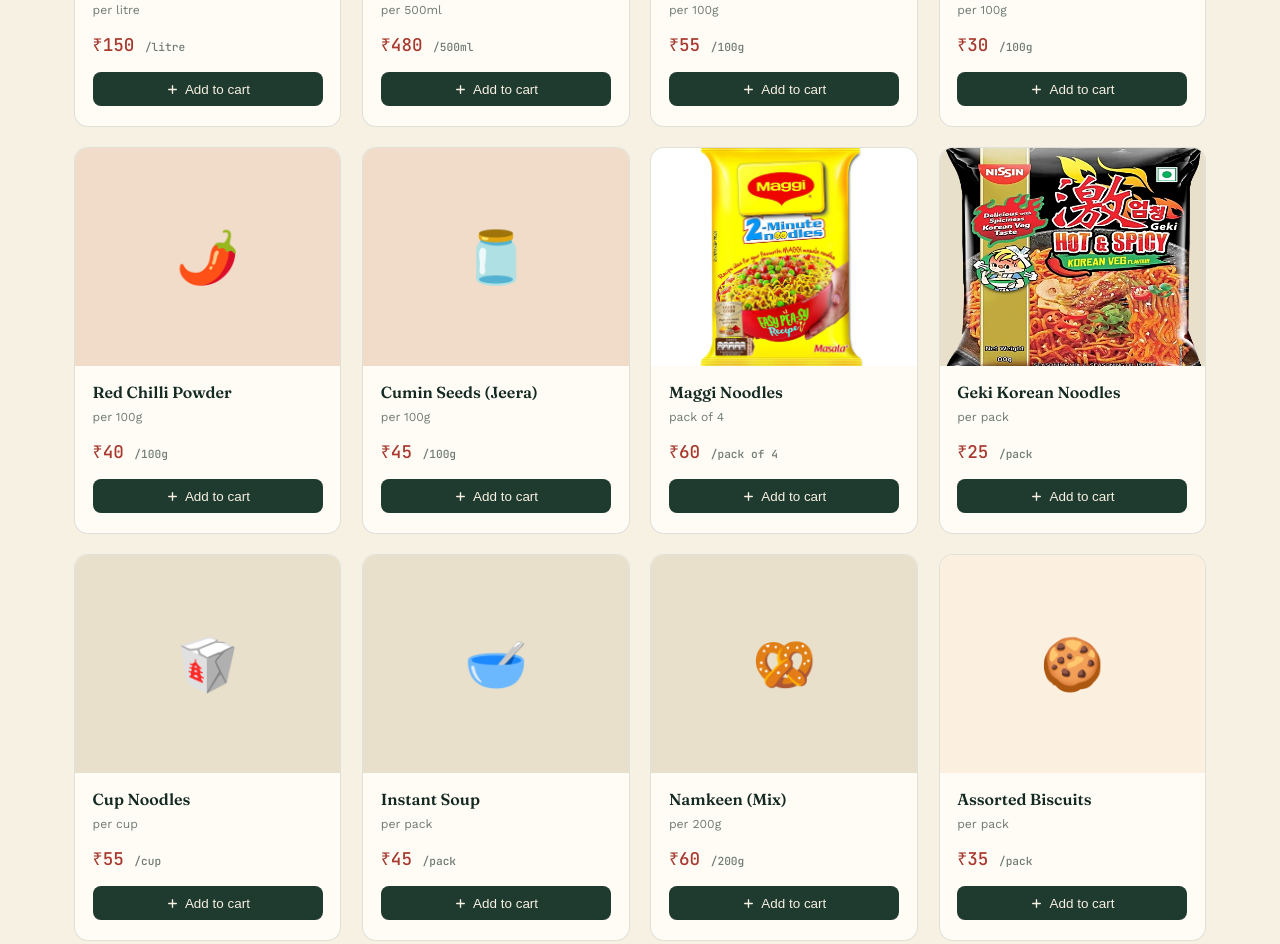
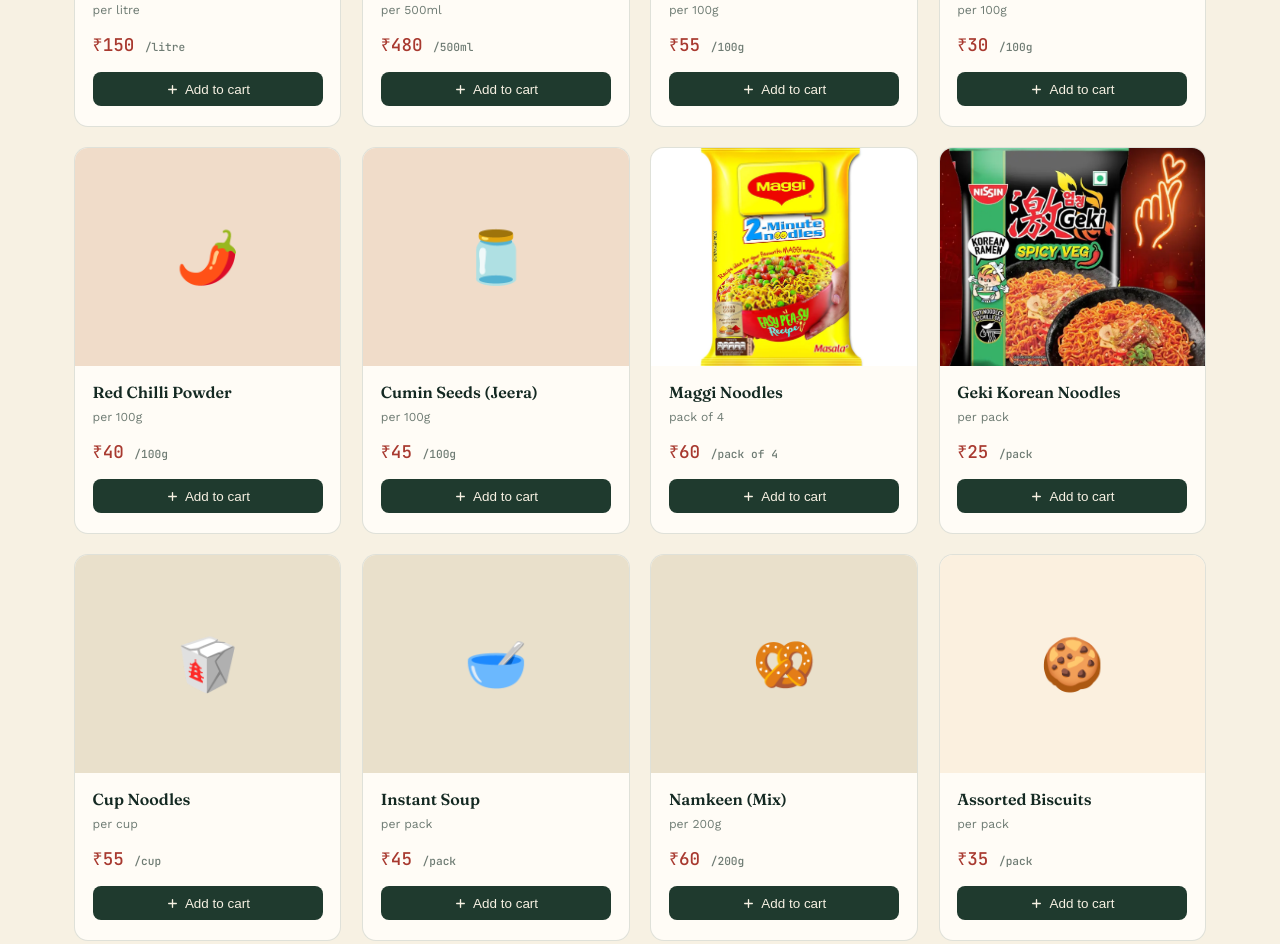
Before and after one commit to arbtx/HJS, a plain HTML site: page index.html in a window 1280 px wide. Shown: the part 3311-4255 px from the top of the page. Drawn offline with nearby package versions, Linux system fonts and the light colour scheme.

Commit message:
Update index.html

```diff
--- a/index.html
+++ b/index.html
@@ -502,14 +502,14 @@
     { id:24, name:"Red Chilli Powder",     unit:"per 100g",  price:40,  cat:"spices",    icon:"🌶️" },
     { id:25, name:"Cumin Seeds (Jeera)",   unit:"per 100g",  price:45,  cat:"spices",    icon:"🫙" },
     { id:26, name:"Maggi Noodles",         unit:"pack of 4", price:60,  cat:"snacks",    icon:"🍜", img: "Images/magginoodle.webp" },
-    { id:27, name:"Geki Korean Noodles",       unit:"per pack",  price:25,  cat:"snacks",    icon:"🍜", img: "Images/Geki Korean Noodles.webp" },
+    { id:27, name:"Geki Korean Noodles",       unit:"per pack",  price:25,  cat:"snacks",    icon:"🍜", img: "Images/Geki Korean Noodles.png" },
     { id:28, name:"Cup Noodles",           unit:"per cup",   price:55,  cat:"snacks",    icon:"🥡" },
     { id:29, name:"Instant Soup",          unit:"per pack",  price:45,  cat:"snacks",    icon:"🥣" },
     { id:30, name:"Namkeen (Mix)",         unit:"per 200g",  price:60,  cat:"snacks",    icon:"🥨" },
     { id:31, name:"Assorted Biscuits",     unit:"per pack",  price:35,  cat:"bakery",    icon:"🍪" },
     { id:32, name:"Baked Cookies",         unit:"per box",   price:90,  cat:"bakery",    icon:"🍪" },
     { id:33, name:"Cake (Plain)",          unit:"per piece", price:120, cat:"bakery",    icon:"🍰" },
-    { id:34, name:"Potatoes",              unit:"per kg",    price:30,  cat:"vegetables",icon:"🥔", img: "Images/Potatoes.webp" },
+    { id:34, name:"Potatoes",              unit:"per kg",    price:30,  cat:"vegetables",icon:"🥔", img: "Images/potatoes.png" },
     { id:35, name:"Onions",               unit:"per kg",    price:35,  cat:"vegetables",icon:"🧅", img: "Images/Onion.webp" },
     { id:36, name:"Garlic",               unit:"per kg",    price:180, cat:"vegetables",icon:"🧄", img: "Images/Garlic.webp" }
   ];
```
